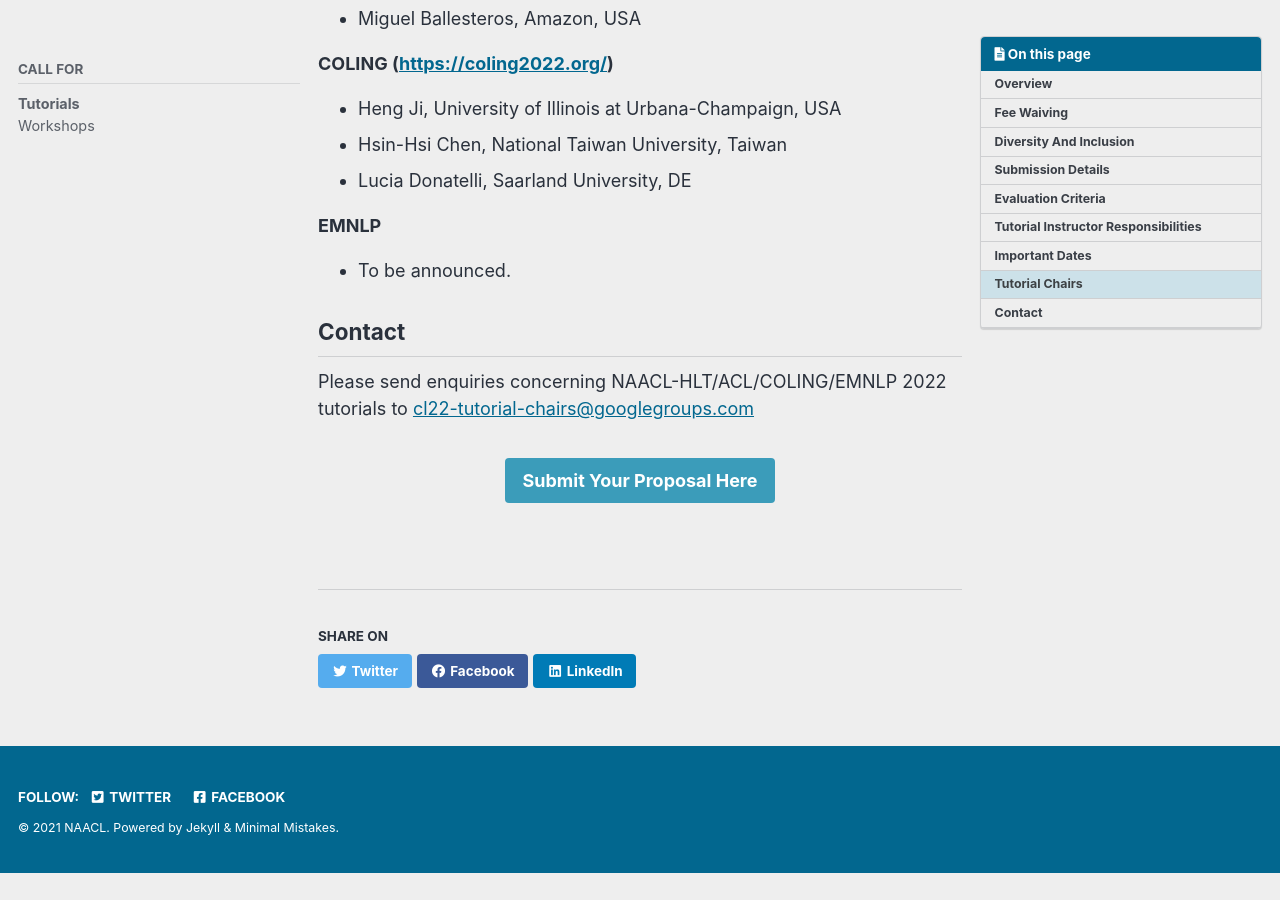
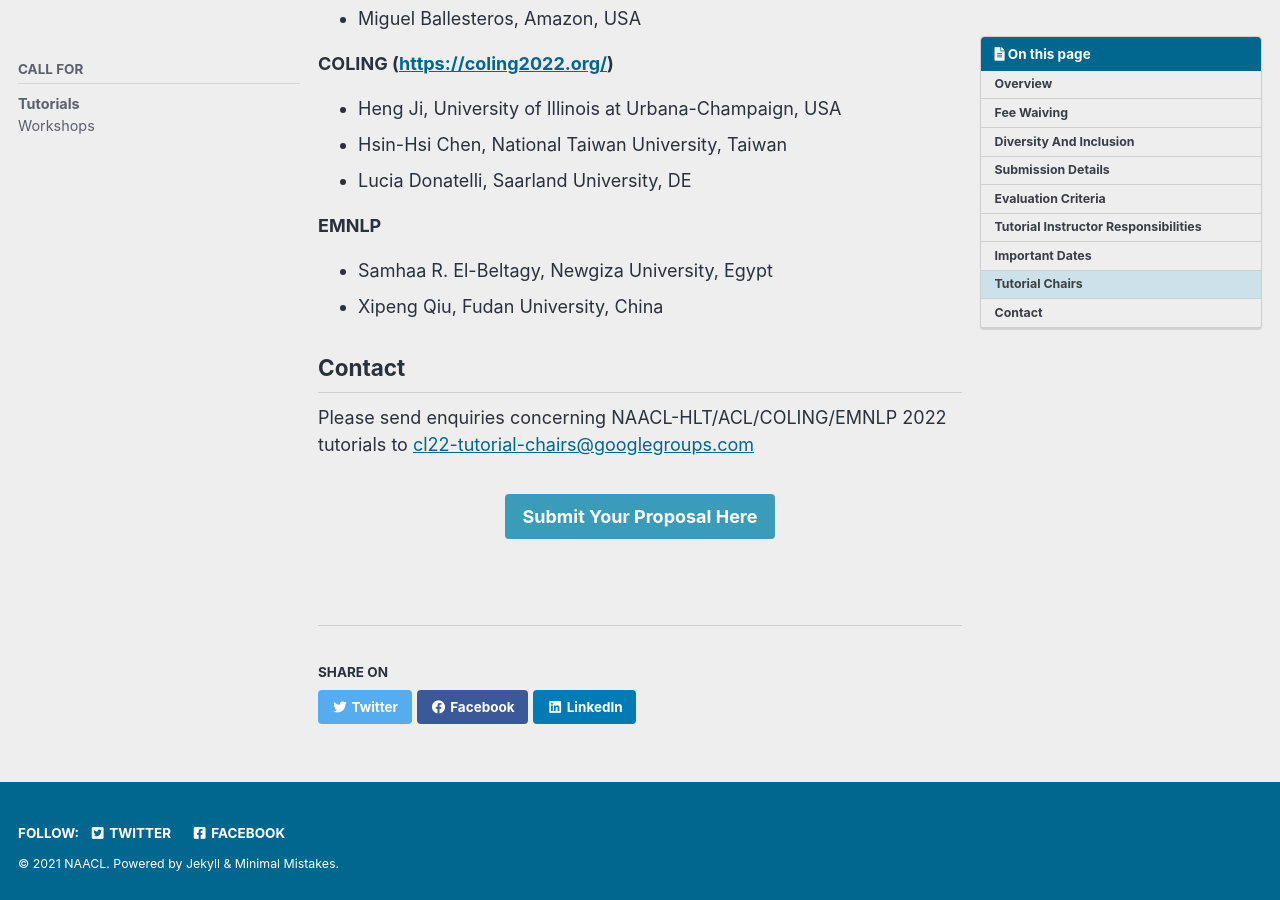
Before and after one commit to naacl-org/naacl-2022-website, a Jekyll site: the page built from _pages/calls/tutorials.md, in a window 1280 px wide and 900 px high, scrolled down 5365 px. Built offline with Jekyll 4.4.1, drawn with Linux system fonts in a browser that asks for light colours; cached includes are drawn as plain includes; comment, search, counter and statistics services are not loaded; before the commit the page ends 6238 px from its top, so only the background shows below that.

Commit message:
Add EMNLP tutorial chairs

```diff
--- a/_pages/calls/tutorials.md
+++ b/_pages/calls/tutorials.md
@@ -108,7 +108,8 @@ ACL/NAACL-HLT/EMNLP/COLING 2022 shared dates for tutorial proposals:
 
 **EMNLP**
 
-* To be announced.
+* Samhaa R. El-Beltagy, Newgiza University, Egypt
+* Xipeng Qiu, Fudan University, China
 
 ## Contact
 
```
